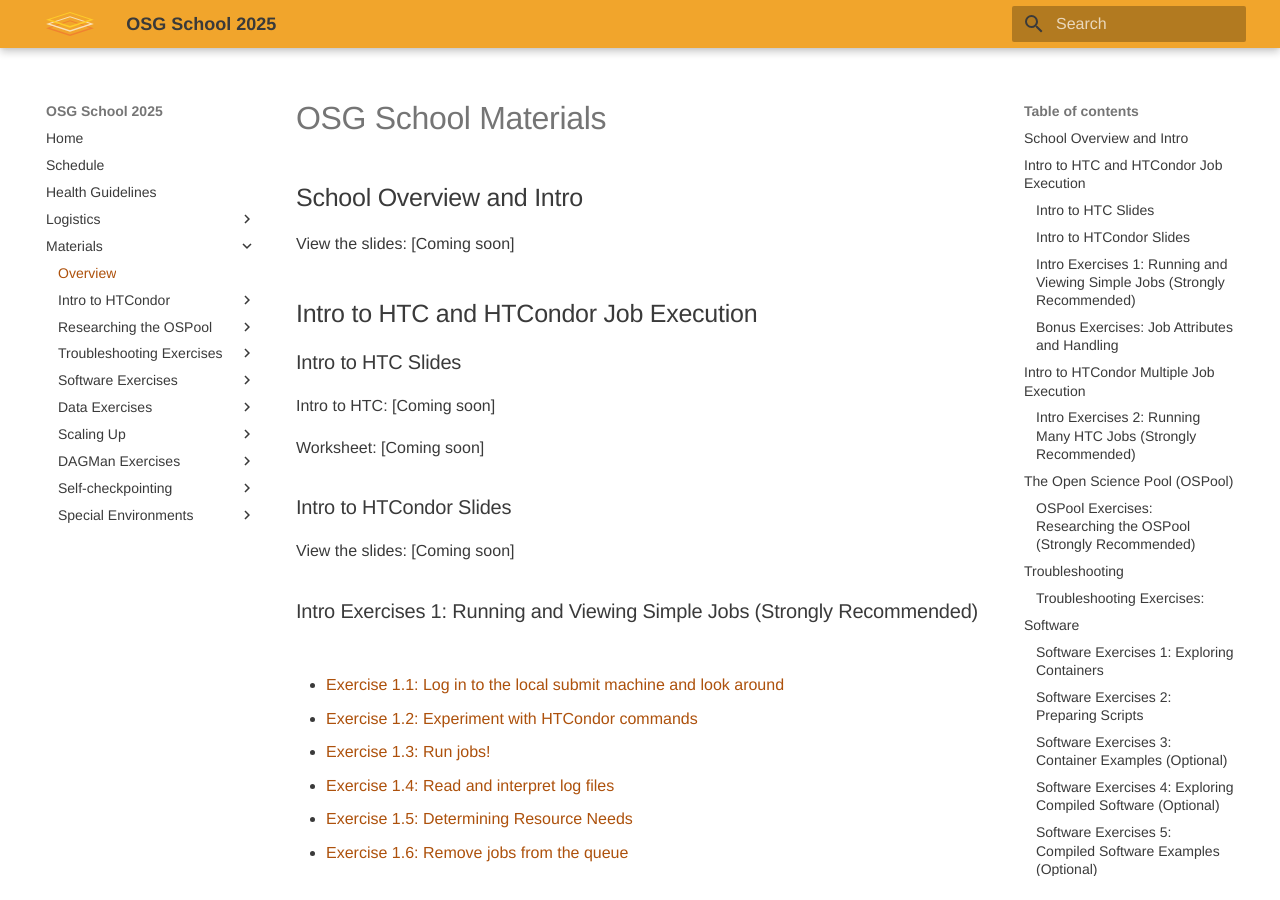
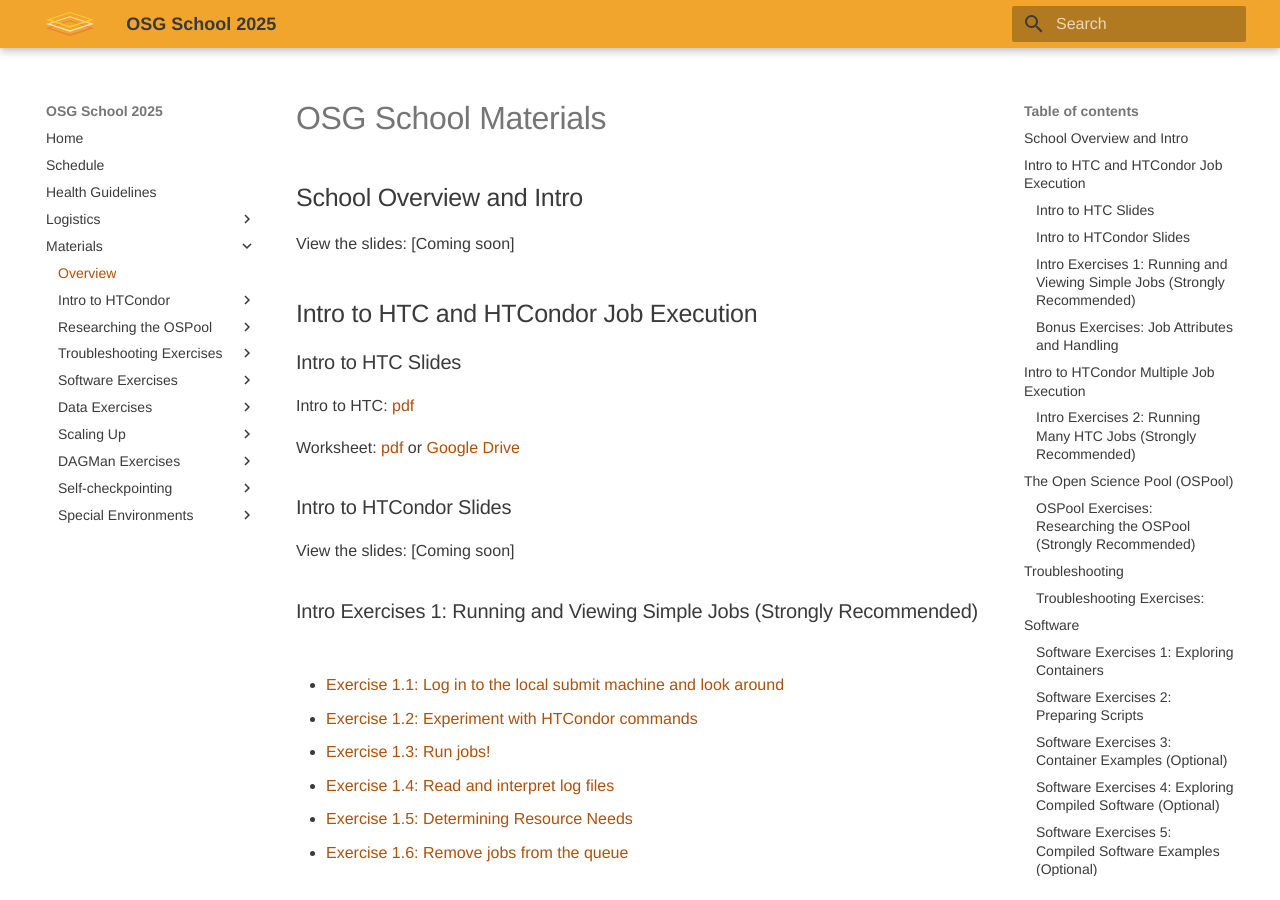
Before and after one commit to osg-htc/school-2025, an MkDocs documentation site: the page built from docs/materials/index.md, in a window 1280 px wide and 900 px high. Built offline with MkDocs 1.6.1 and Material for MkDocs 9.7.7, drawn with Linux system fonts in a browser that asks for light colours.

Commit message:
adding htc intro slides and worksheet

```diff
--- a/docs/materials/index.md
+++ b/docs/materials/index.md
@@ -9,11 +9,9 @@
 
 ### Intro to HTC Slides
 
-Intro to HTC: [Coming soon]
-<!-- Intro to HTC: [pptx](htcondor/osgschool24-htc-intro.pptx) -->
+Intro to HTC: [pdf](htcondor/files/osgschool25-htc-intro.pdf)
 
-Worksheet: [Coming soon]
-<!-- Worksheet: [pdf](htcondor/HTC-List-Of-Jobs.pdf) or [Google Drive](https://docs.google.com/presentation/d/1DnJMOuw0YjuVg70vCvafXlJUm4k5Ovv7Zd1SJbfk6hU/edit?usp=sharing) -->
+Worksheet: [pdf](htcondor/files/HTC-List-Of-Jobs.pdf) or [Google Drive](https://docs.google.com/presentation/d/1DnJMOuw0YjuVg70vCvafXlJUm4k5Ovv7Zd1SJbfk6hU/edit?usp=sharing)
 
 ### Intro to HTCondor Slides
 
```
Also changed, not shown: 2 other files.
